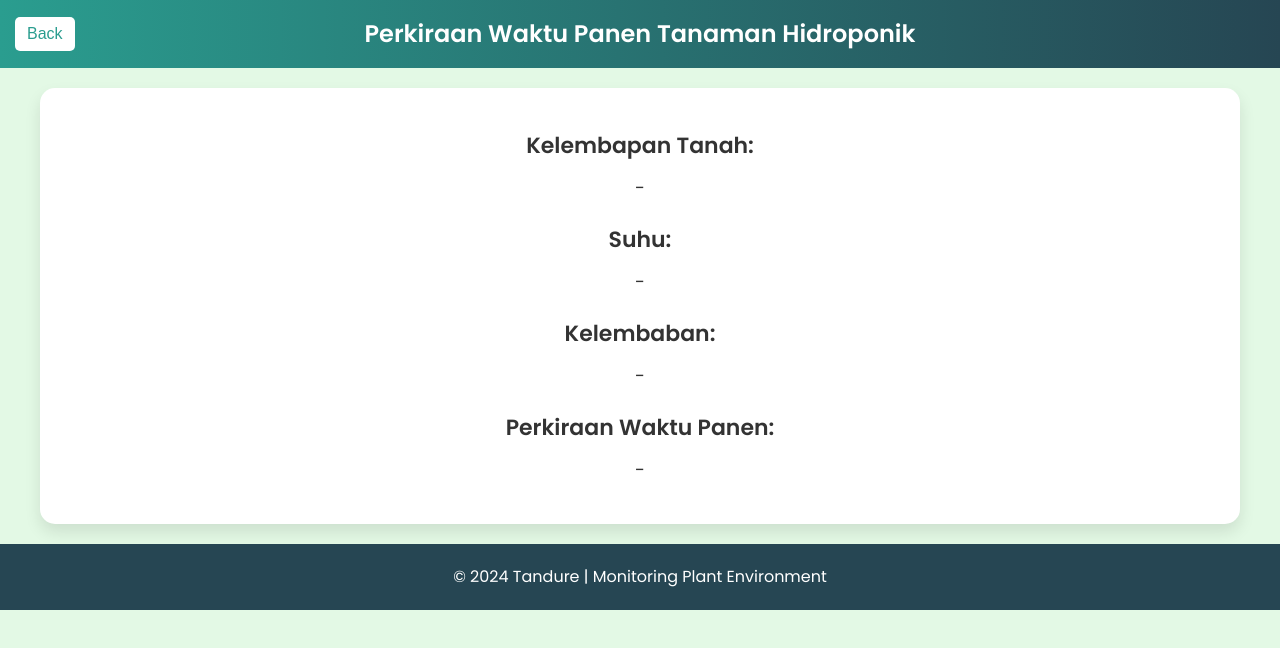
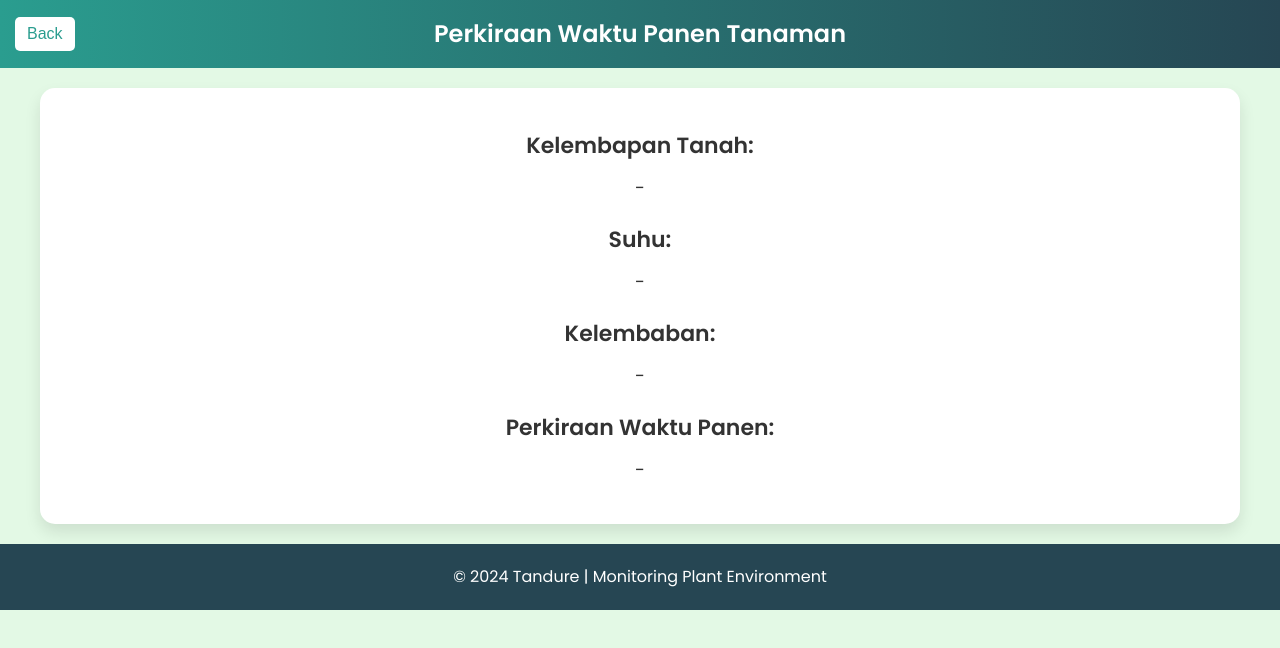
Before and after one commit to Xhype17/shecu12344, a plain HTML site: page perkiraan.html in a window 1280 px wide. Drawn offline with Linux system fonts and the light colour scheme; no server answers.

Commit message:
Update perkiraan.html

```diff
--- a/perkiraan.html
+++ b/perkiraan.html
@@ -3,7 +3,7 @@
 <head>
     <meta charset="UTF-8">
     <meta name="viewport" content="width=device-width, initial-scale=1.0">
-    <title>Perkiraan Waktu Panen Tanaman Hidroponik</title>
+    <title>Perkiraan Waktu Panen Tanaman</title>
 
     <!-- Import Google Fonts -->
     <link href="https://fonts.googleapis.com/css2?family=Poppins:wght@400;600&display=swap" rel="stylesheet">
@@ -145,7 +145,7 @@
 
     <header>
         <button class="back-button" onclick="window.location.href='hola.html'">Back</button>
-        Perkiraan Waktu Panen Tanaman Hidroponik
+        Perkiraan Waktu Panen Tanaman
     </header>
 
     <main>
```
